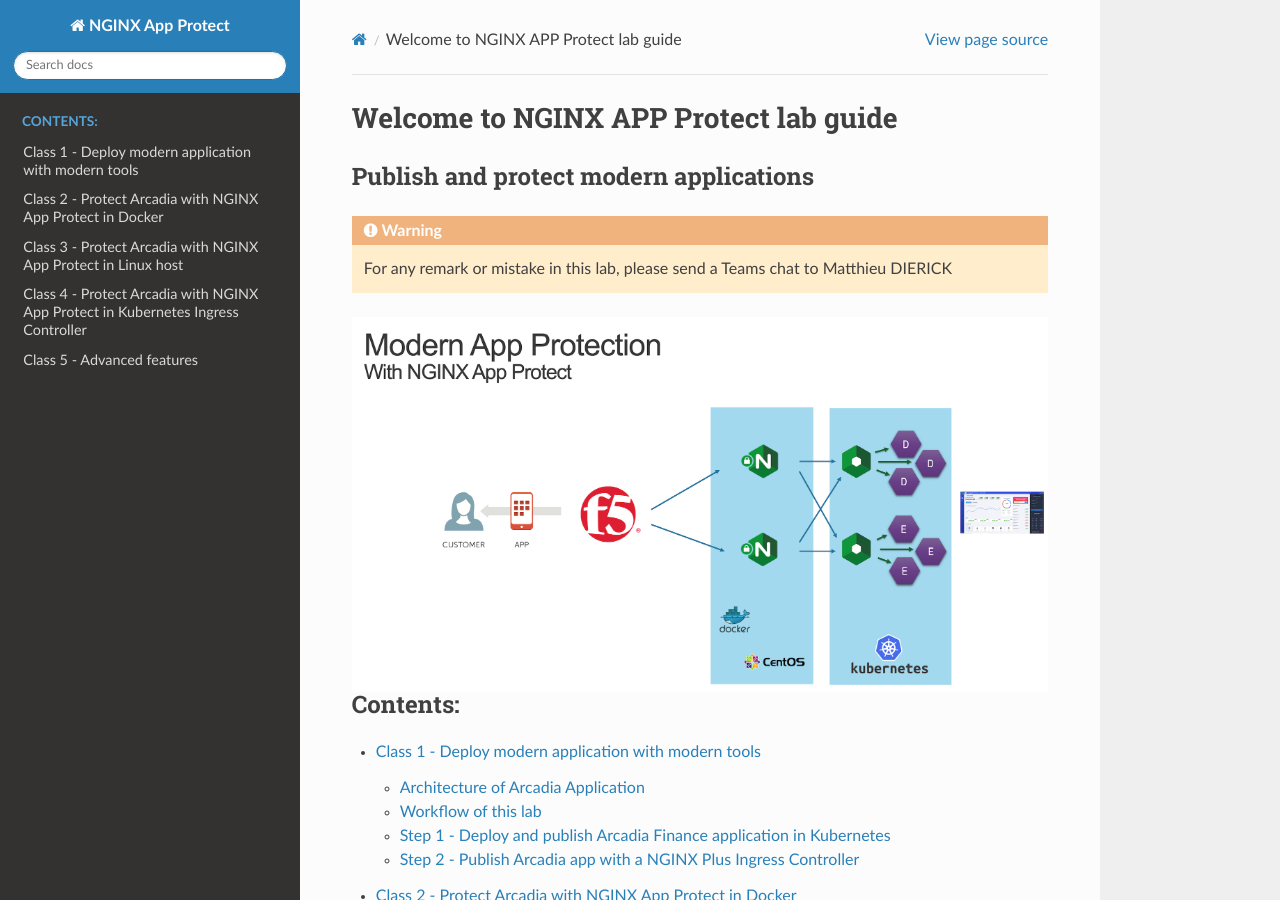
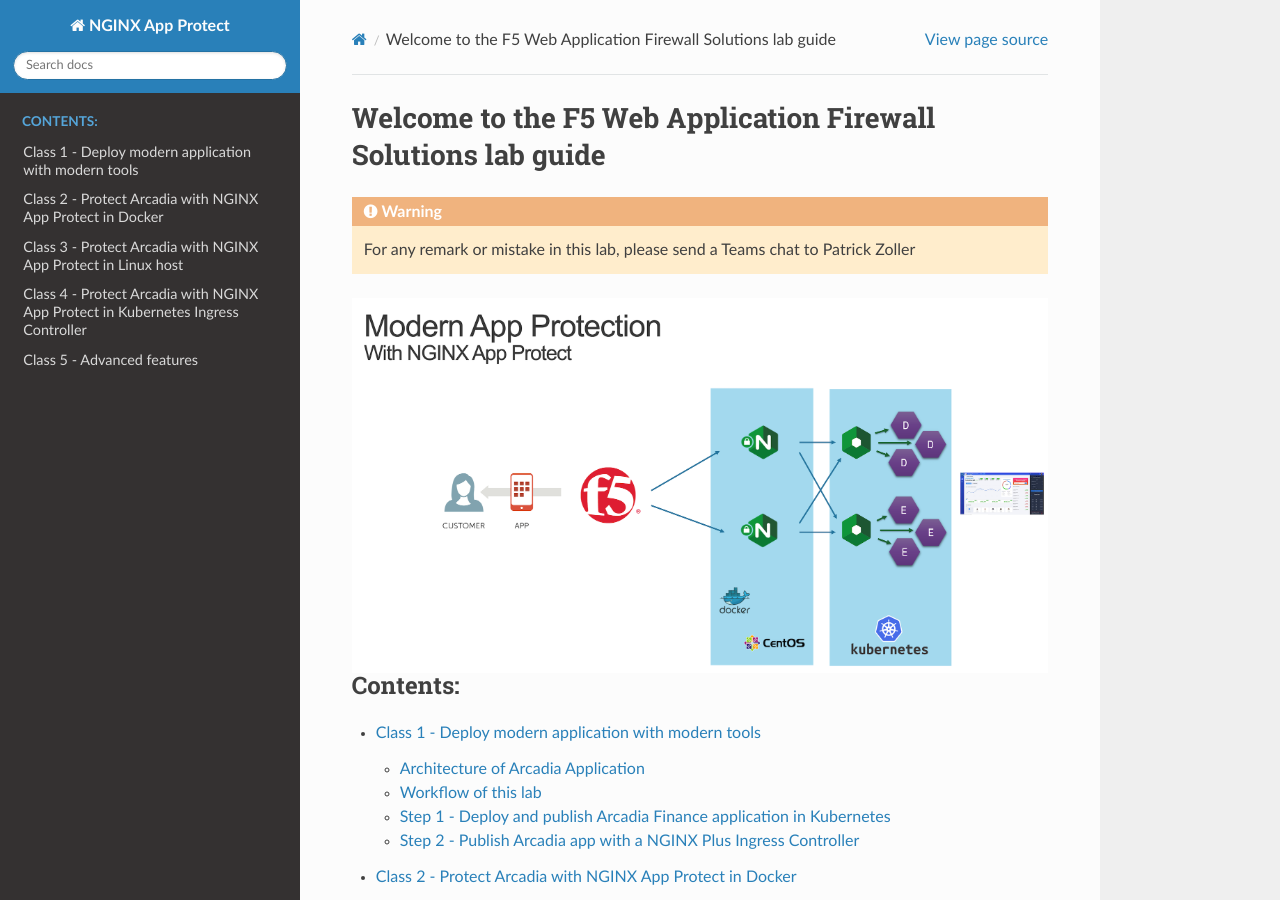
Before and after one commit to zollerp/RTD-AWF, a Sphinx documentation site: the page built from source/index.rst, in a window 1280 px wide and 900 px high. Built offline with Sphinx 7.4.7 and the Read the Docs theme 2.0.0, drawn with Linux system fonts in a browser that asks for light colours.

Commit message:
06112020_1

```diff
--- a/source/index.rst
+++ b/source/index.rst
@@ -1,10 +1,8 @@
-Welcome to NGINX APP Protect lab guide
+Welcome to the F5 Web Application Firewall Solutions lab guide
 ######################################
 
-Publish and protect modern applications
-***************************************
 
-.. warning :: For any remark or mistake in this lab, please send a Teams chat to Matthieu DIERICK
+.. warning :: For any remark or mistake in this lab, please send a Teams chat to Patrick Zoller
 
 .. image:: NAP_index.png
    :align: center
```
